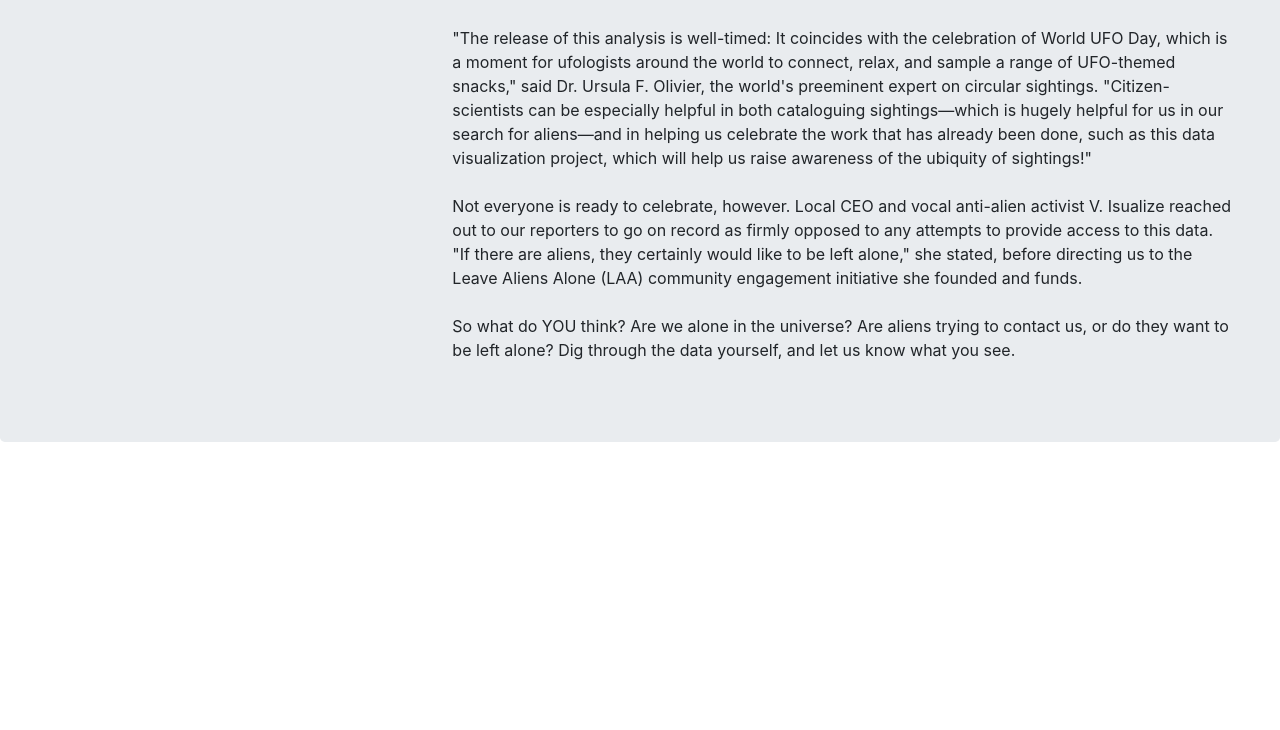
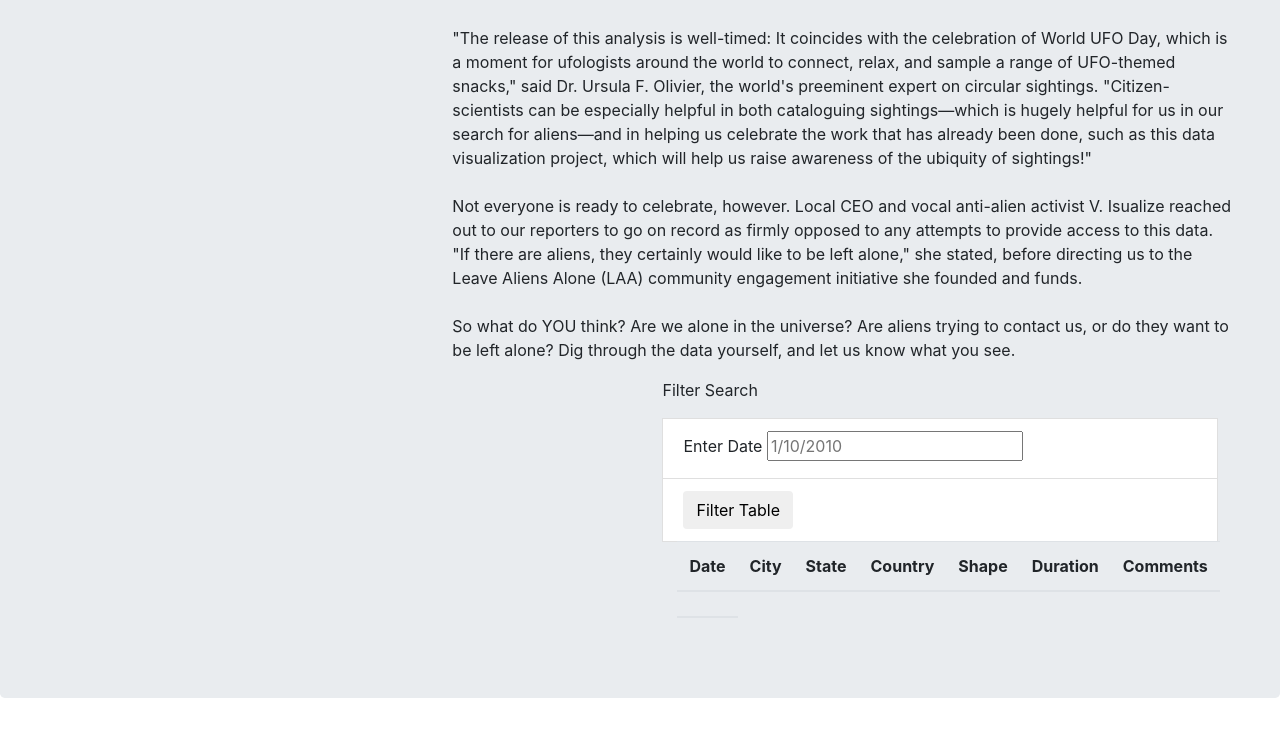
Before and after one commit to mhhussain24/UFOs, a plain HTML site: page index.html in a window 1280 px wide. Shown: the part 270-1000 px from the top of the page. Before the commit the page ends 800 px from the top, so only its background shows below. Drawn offline with nearby package versions, Linux system fonts and the light colour scheme.

Commit message:
webpage layout

```diff
--- a/index.html
+++ b/index.html
@@ -29,9 +29,45 @@
                   <div class="col-md-8">
                     <p>
                       Are we alone in the universe? For millennia, humans have turned to the sky to answer this question. Now, thanks to research generously funded by W. Avy, a UFO-enthusiast and amateur ufologist, we can supplement our sky-searching with data analysis.<br><br>"The release of this analysis is well-timed: It coincides with the celebration of World UFO Day, which is a moment for ufologists around the world to connect, relax, and sample a range of UFO-themed snacks," said Dr. Ursula F. Olivier, the world's preeminent expert on circular sightings. "Citizen-scientists can be especially helpful in both cataloguing sightings—which is hugely helpful for us in our search for aliens—and in helping us celebrate the work that has already been done, such as this data visualization project, which will help us raise awareness of the ubiquity of sightings!"<br><br>Not everyone is ready to celebrate, however. Local CEO and vocal anti-alien activist V. Isualize reached out to our reporters to go on record as firmly opposed to any attempts to provide access to this data. "If there are aliens, they certainly would like to be left alone," she stated, before directing us to the Leave Aliens Alone (LAA) community engagement initiative she founded and funds.<br><br>So what do YOU think? Are we alone in the universe? Are aliens trying to contact us, or do they want to be left alone? Dig through the data yourself, and let us know what you see.
+                      <div class="container-fluid">
+                        <div class="row">
+                          <div class="col-md-3">
 
+                          </div>
+                          <div class="col-md-9">
+                            <form>
+                              <p>Filter Search</p>
+                            </form>
+                            <ul class="list-group">
 
-                    </p>
+                            </ul>
+                            <li class="list-group-item">
+                              <label for="date">Enter Date</label>
+                              <input type="text" placeholder="1/10/2010" id="datetime" />
+                            </li>
+                            <li class="list-group-item">
+                              <button id="filter-btn" type="button" class="btn btn-default">Filter Table</button>
+
+                            </li>
+                            <div class="col-md-9">
+                              <table class="table table-striped">
+                                <thead>
+                                  <th>Date</th>
+<th>City</th>
+<th>State</th>
+<th>Country</th>
+<th>Shape</th>
+<th>Duration</th>
+<th>Comments</th>
+                                  <tr>
+                                    <th></th>
+                                  </tr>
+                                </thead>
+
+                                <tbody></tbody>
+                              </table>
+                            </div>
+
                   </div>
                 </div>
               </div>
```
